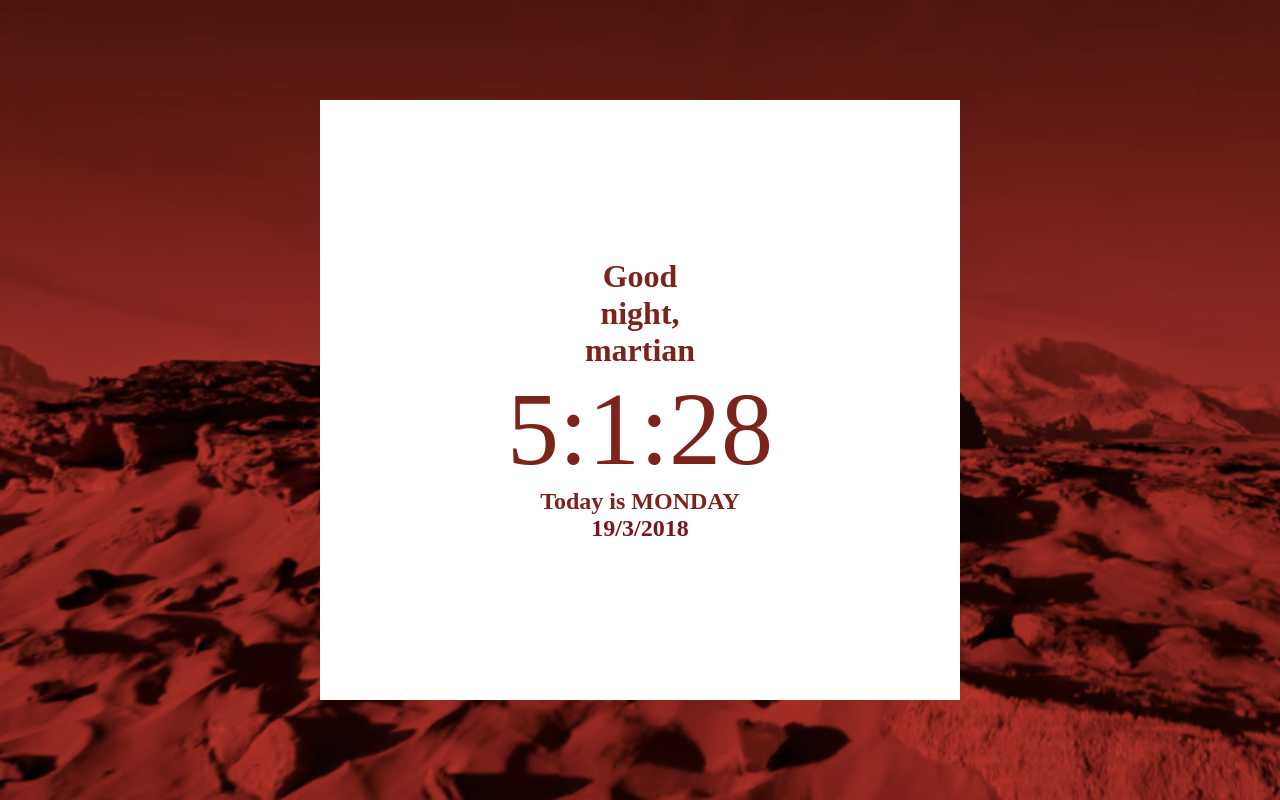
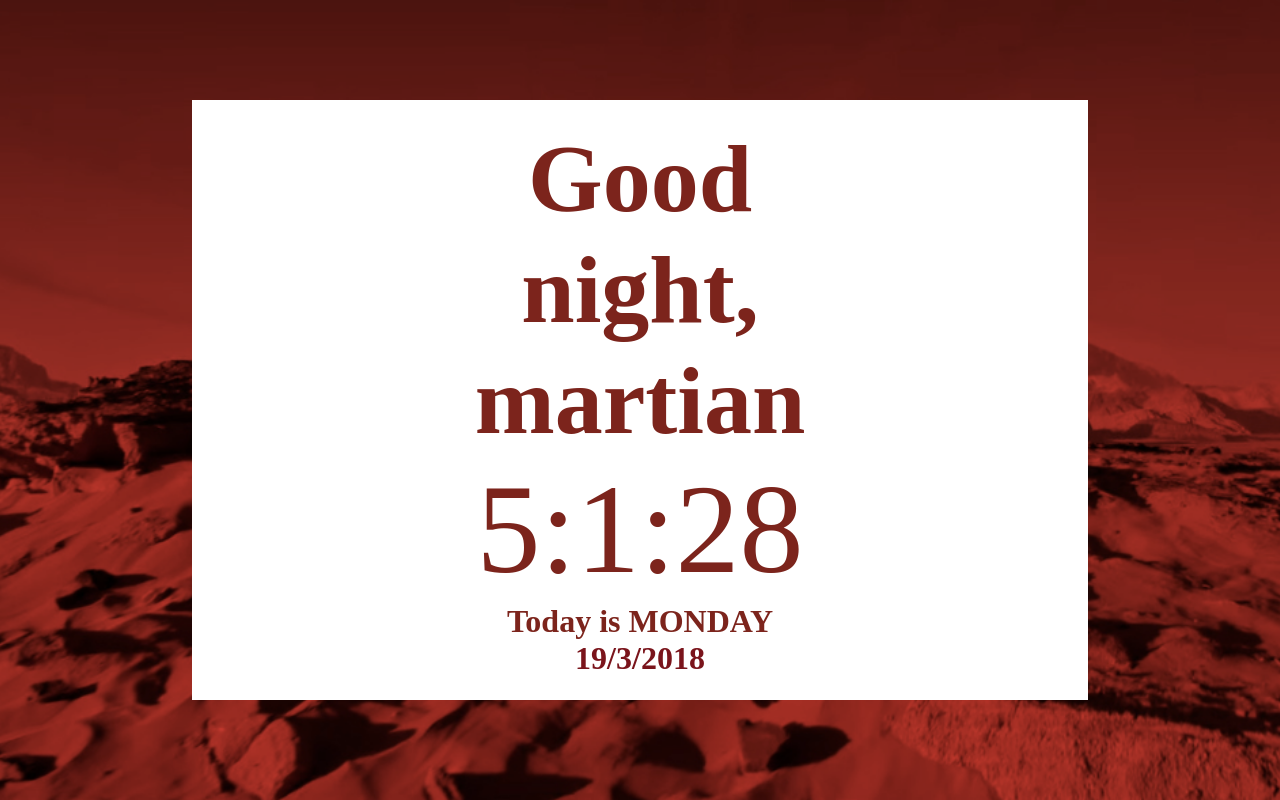
Before and after one commit to thesecretgoldfish/Challenge2---Alaa-Fouad, a plain HTML site: page index.html in a window 1280 px wide. Drawn offline with nearby package versions, Linux system fonts and the light colour scheme.

Commit message:
Finished the stylesheet for all screens

```diff
--- a/style.css
+++ b/style.css
@@ -105,13 +105,18 @@ h2 {
   flex-flow: column;
   align-items: center;
   justify-content: center;
-    width: 50%;
-    height: 75%;
+  width: 70vw;
+  height: 75vh;
   background-color: #fff;
 /*  box-shadow: 0px 4px 30px 5px #911818;*/
 }
-
+h1 {
+  font-size: 6rem;
+}
 section {
-    font-size: 6.5rem;
+  font-size: 8rem;
+}
+h2 {
+  font-size: 2rem;
 }
 }
```
Lines whose indentation alone changed are shown as unchanged.
